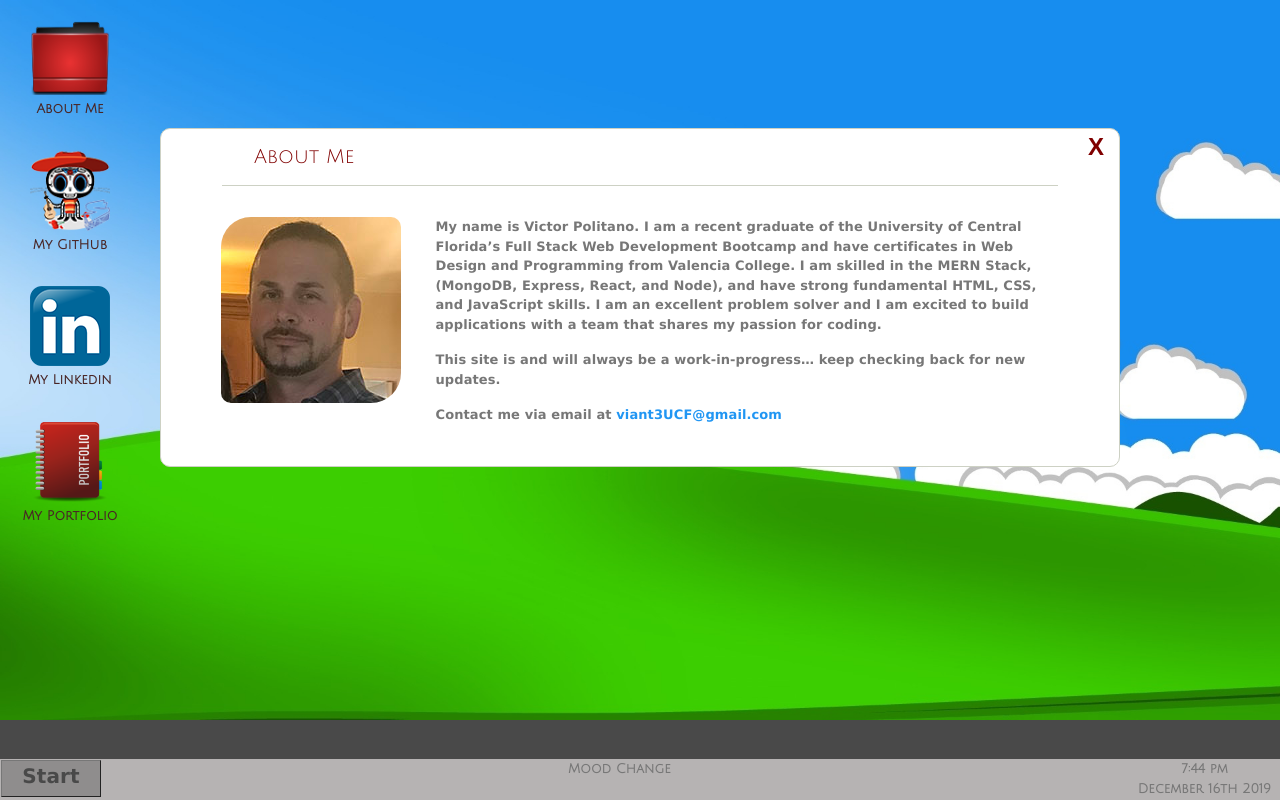
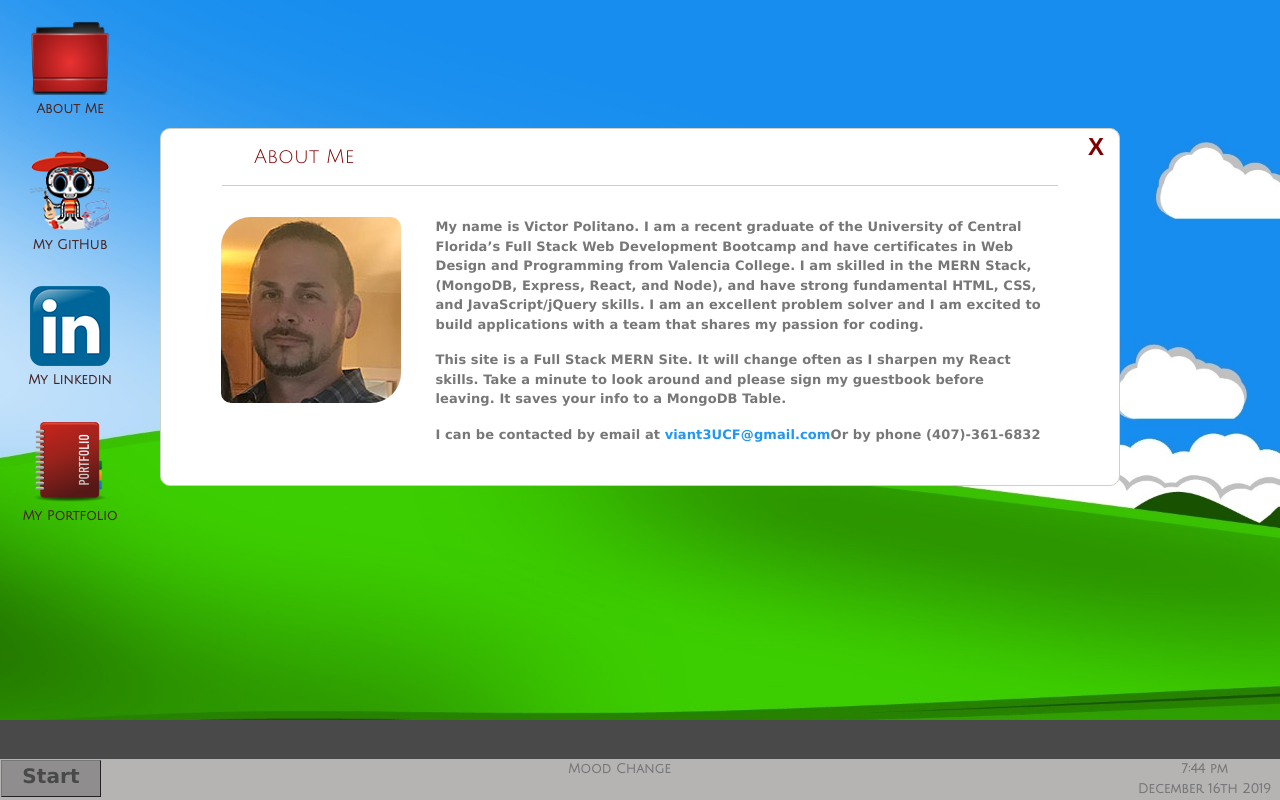
Before and after one commit to viant3/reactportfolio, a React (Create React App) app in the folder client/: page /#/ in a window 1280 px wide. Built offline with nearby package versions, Linux system fonts and the light colour scheme.

Commit message:
updated about me component

```diff
--- a/client/src/components/About/index.js
+++ b/client/src/components/About/index.js
@@ -32,13 +32,15 @@ function About() {
                         My name is Victor Politano. I am a recent graduate of the University of Central Florida’s Full Stack
                         Web Development Bootcamp and have certificates in Web Design and Programming from Valencia College. I
                         am skilled in the MERN Stack, (MongoDB, Express, React, and Node), and have strong fundamental HTML,
-                        CSS, and JavaScript skills. I am an excellent problem solver and I am excited to build applications with
-                        a team that shares my passion for coding.
+                        CSS, and JavaScript/jQuery skills. I am an excellent problem solver and I am excited to build applications
+                        with a team that shares my passion for coding.
                                         </p>
 
-                    <p>This site is and will always be a work-in-progress… keep checking back for new updates.
+                    <p>This site is a Full Stack MERN Site. It will change often as I sharpen my React skills. Take a minute
+                       to look around and please sign my guestbook before leaving. It saves your info to a MongoDB Table.
                                         </p>
-                    <p>Contact me via email at<a href="mailto:viant3ucf@gmail.com"> viant3UCF@gmail.com</a>
+                    <p>I can be contacted by email at<a href="mailto:viant3ucf@gmail.com"> viant3UCF@gmail.com</a>
+                       Or by phone (407)-361-6832
                                         </p>
 
 
```
Also changed, not shown: client/src/pages/images/doc.png (added), 1 other file (tests, documents, lock files or other folders).
